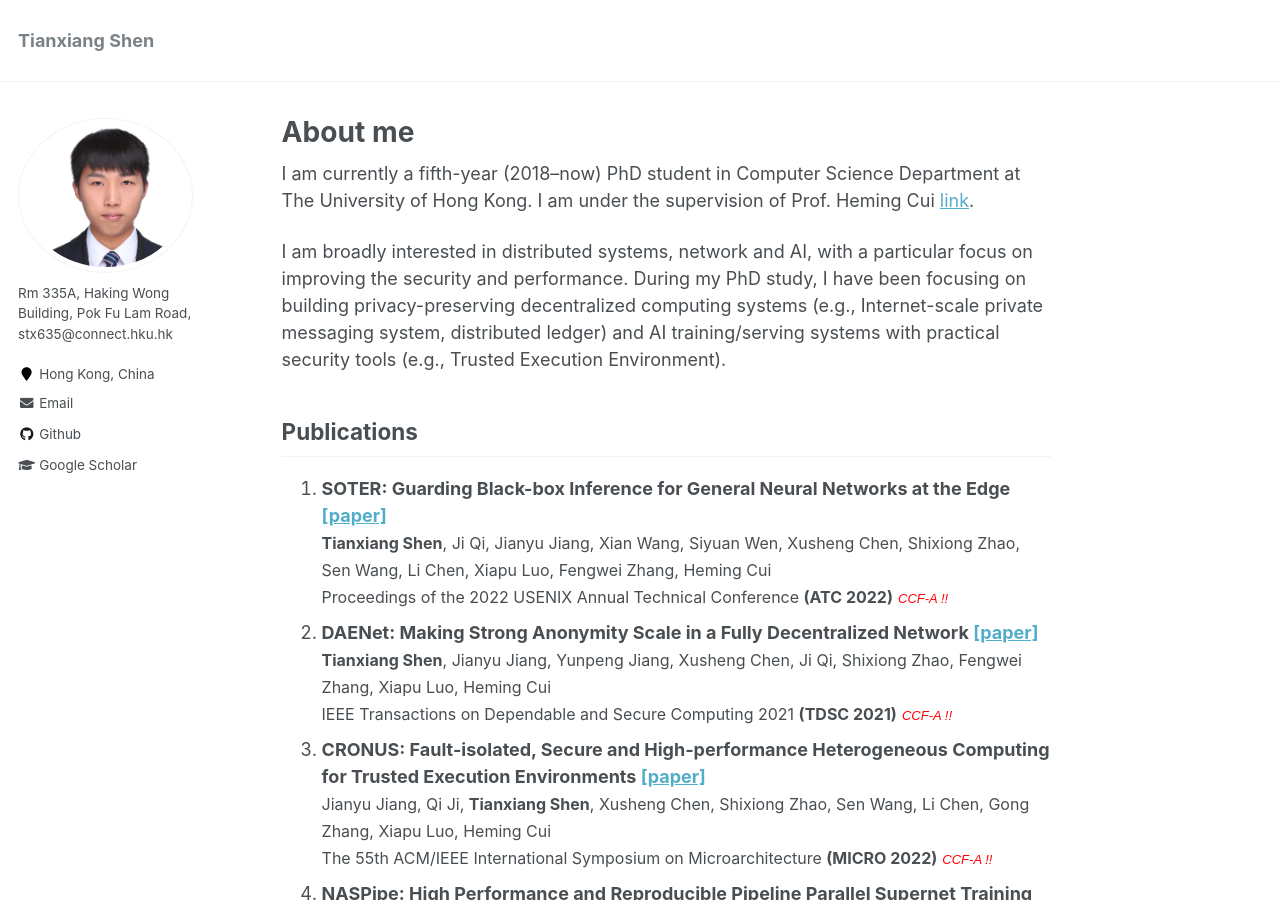
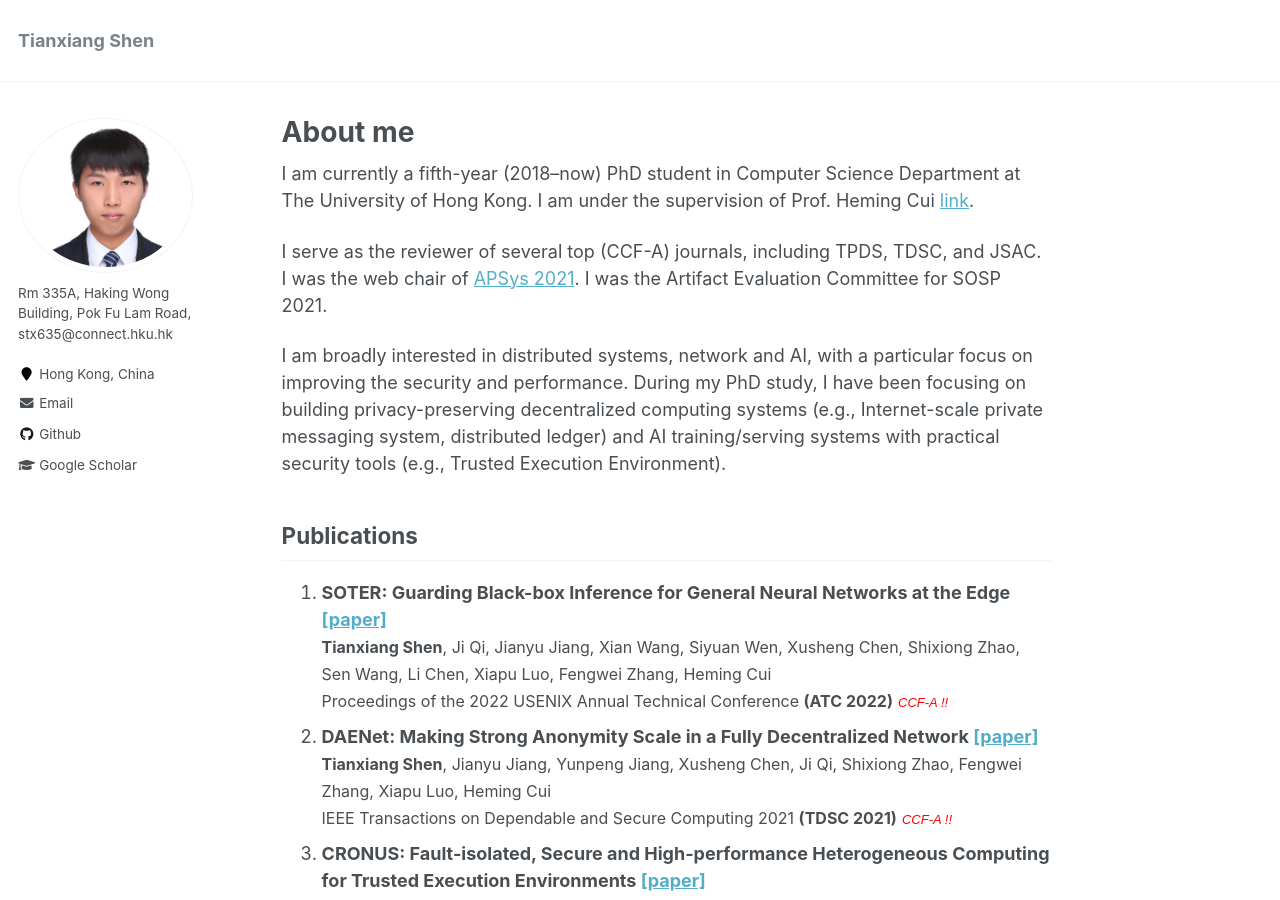
Before and after one commit to tianxiang999/tianxiang999.github.io, a Jekyll site: the page built from _pages/about.md, in a window 1280 px wide and 900 px high. Built offline with Jekyll 4.4.1, drawn with Linux system fonts in a browser that asks for light colours; comment, search, counter and statistics services are not loaded; some of the changed text lies outside the part shown.

Commit message:
Update about.md

```diff
--- a/_pages/about.md
+++ b/_pages/about.md
@@ -10,6 +10,10 @@ redirect_from:
 I am currently a fifth-year (2018--now) PhD student in Computer Science
 Department at The University of Hong Kong. I am under the supervision of Prof.
 Heming Cui [link](https://i.cs.hku.hk/~heming/).
+
+I serve as the reviewer of several top (CCF-A) journals, including TPDS, TDSC,
+and JSAC. I was the web chair of [APSys 2021](https://i.cs.hku.hk/apsys2021/index.html). I was the Artifact Evaluation
+Committee for SOSP 2021.
 
 I am broadly interested in distributed systems, network and AI, with a
 particular focus on improving the security and performance. During my PhD study,
@@ -68,10 +72,10 @@ Publications
   <br>
    <font size="3">Tsz On Li, Jianyu Jiang, Ji Qi, Chi Chiu So, Jiacheng Ma, Xusheng Chen, <strong>Tianxiang Shen</strong>, Heming Cui, Yuexuan Wang, Peng Wang<br>In The Proceedings of the 50th IEEE/IFIP International Conference on Dependable Systems and Networks <strong>(DSN 2020)</strong> </font>
 
-Academic services
+<!-- Academic services
 -----
 <ul>
   <li><a href="https://i.cs.hku.hk/apsys2021/index.html" target="_blank" rel="noopener noreferrer">APSys 2021</a> Web Chair</li>
   <li>SOSP 2021 Artifact Evaluation Committee (AEC)</li>
   <li>Invited CCF-A Journal Reviewer for TPDS, TDSC, and JSAC</li>
-</ul>
+</ul>  -->
```
